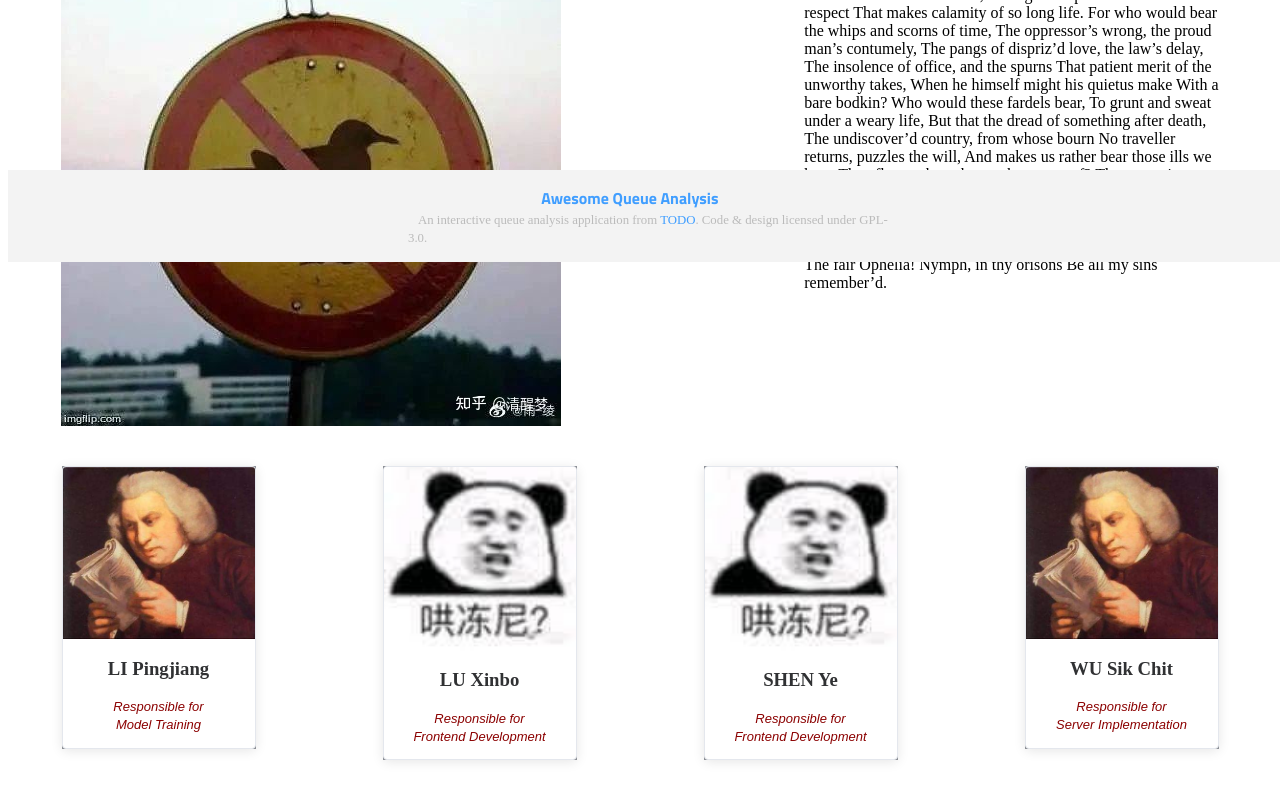
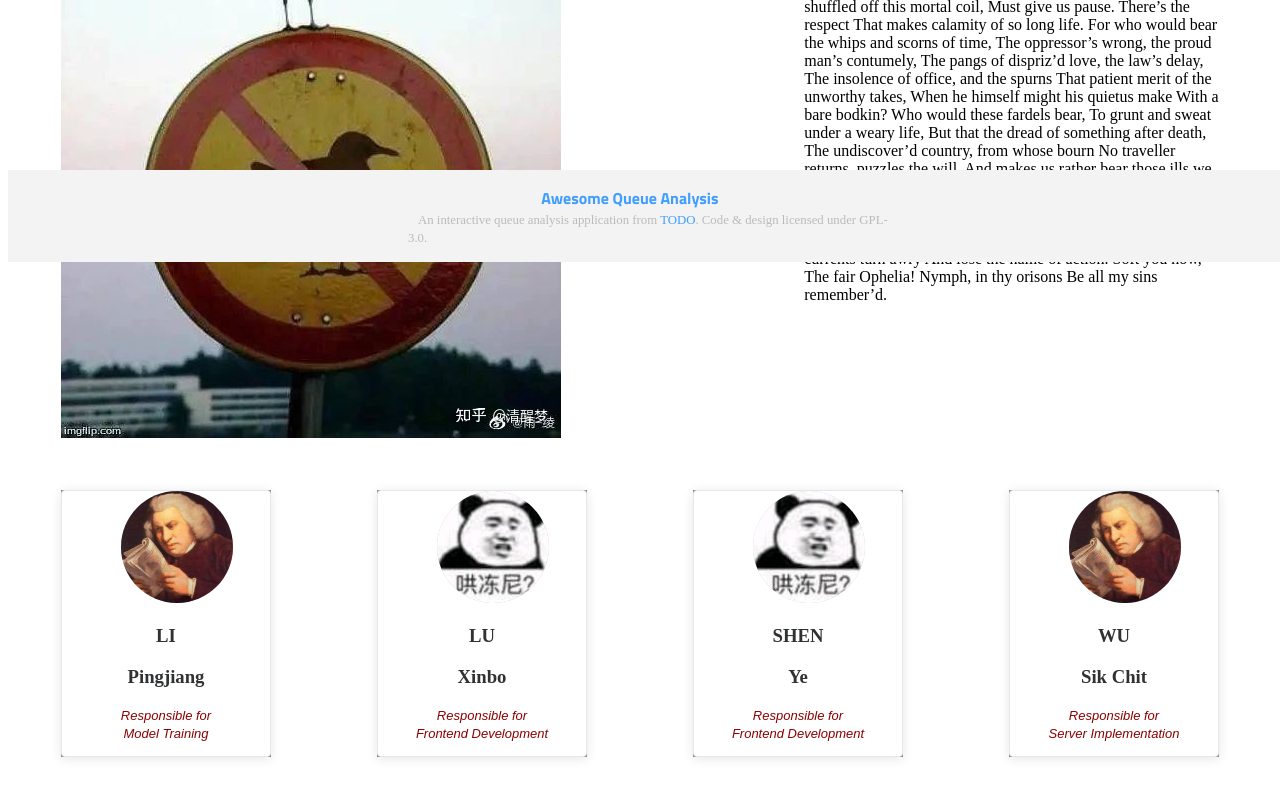
Before and after one commit to GCH5/fyp-frontend-elementui, a Vue app: page / in a window 1280 px wide. Shown: the part 538-1338 px from the top of the page. Built offline with nearby package versions, Linux system fonts and the light colour scheme; a web font is replaced by a local one.

Commit message:
minor changes

```diff
--- a/src/components/AppFooter.vue
+++ b/src/components/AppFooter.vue
@@ -4,7 +4,7 @@
       type="flex"
       justify="center"
     >
-      <el-col :span="4">
+      <el-col :xs="10" :md="4">
         <AppLink
           name="home"
           class="logo-font"
@@ -17,7 +17,7 @@
       type="flex"
       justify="center"
     >
-      <el-col :span="9">
+      <el-col :xs="10" :md="9">
         <span class="attribution">
           An interactive queue analysis application from
           <a href="https://thinkster.io">TODO</a>. Code &amp; design licensed under GPL-3.0.
--- a/src/components/AppIntro.vue
+++ b/src/components/AppIntro.vue
@@ -4,13 +4,13 @@
       justify="space-around"
       :gutter="10"
     >
-      <el-col :span="12">
+      <el-col :xs="24" :md="12">
         <img
           src="src/assets/img/bird.jpg"
           alt="bird"
         >
       </el-col>
-      <el-col :span="8">
+      <el-col :xs="24" :md="8">
         <p>
           To be, or not to be, that is the question:
           Whether ’tis nobler in the mind to suffer
--- a/src/components/AppNavigation.vue
+++ b/src/components/AppNavigation.vue
@@ -23,18 +23,17 @@
               v-for="link in navLinks"
               :key="link.name"
               :index="link.index"
-            >
-              {{ link.title }}
-            </el-menu-item>
+            >{{ link.title }}</el-menu-item>
+            <el-menu-item :index="githubLink">
               <a
-              class="icon-header"
                 :href="githubLink"
                 title="GitHub"
                 target="_blank"
                 rel="noreferrer noopener"
               >
-              <GitHubIcon />
+                <GitHubIcon></GitHubIcon>
               </a>
+            </el-menu-item>
           </el-menu>
         </el-col>
       </el-row>
@@ -42,20 +41,20 @@
   </nav>
 </template>
 
+
 <script setup lang="ts">
-import GitHubIcon from 'src/components/GitHubIcon.vue'
-import { menuActiveIndex as activeIndex } from 'src/store/store'
+import GitHubIcon from 'src/components/GitHubIcon.vue';
+const githubLink = "https://github.com/lxb007981/fyp2021-2022/"
+import {menuActiveIndex as activeIndex}  from 'src/store/store';
+const handleSelect = (key: string, keyPath: string[]) => {
+    activeIndex.value = key;
+}
+const selectHomePage = () => {
+    activeIndex.value = '/';
+}
 
 import type { AppRouteNames } from 'src/router'
 import type { RouteParams } from 'vue-router'
-const githubLink = 'https://github.com/lxb007981/fyp2021-2022/'
-const handleSelect = (key: string, keyPath: string[]) => {
-  activeIndex.value = key
-}
-
-const selectHomePage = () => {
-  activeIndex.value = '/'
-}
 
 interface NavLink {
     name: AppRouteNames
@@ -69,23 +68,26 @@ const navLinks = <NavLink[]>[
     {
         name: 'home',
         title: 'Home',
-    index: '/'
+        index: '/',
     },
     {
         name: 'analyze-video',
         title: 'Analyze Video',
-    index: '/analyze-video'
+        index: '/analyze-video',
 
     },
     {
         name: 'about',
         title: 'About',
-    index: '/about'
-  }
+        index: '/about',
+    },
 ]
 </script>
 
 <style lang="css" scoped>
+.el-menu-item * {
+  vertical-align: middle;
+}
 .navbar-brand {
   font-family: "Titillium Web", sans-serif;
   font-size: 1.5rem !important;
--- a/src/components/HomeNav.vue
+++ b/src/components/HomeNav.vue
@@ -1,7 +1,7 @@
 <template>
   <div>
-    <el-row justify="center">
-      <el-col :span="1">
+      <el-row style="padding-bottom:12px" justify="center">
+          <el-col :xs="6" :md="1">
               <AppLink name="analyze-video">
                   <el-button
                     size="large"
@@ -17,10 +17,10 @@
   </div>
 </template>
 <script lang="ts" setup>
-import { menuActiveIndex } from 'src/store/store'
+import { menuActiveIndex }  from 'src/store/store';
 const selectMenuIndex = (index: string) => {
-  menuActiveIndex.value = index
-}
+  menuActiveIndex.value = index;
+};
 
 </script>
 <style lang="css" scoped>
--- a/src/components/MemberInfo.vue
+++ b/src/components/MemberInfo.vue
@@ -3,27 +3,28 @@
         <el-row
             class="member-info"
             justify="space-around"
-      :gutter="20"
         >
             <el-col
+                style="padding-top:12px"
                 v-for="member in members"
                 :key="member.memberId"
-        :span="4"
+                :xs="10"
+                :md="4"
             >
                 <MemberInfoMember
-          :last-name="member.lastName"
-          :first-name="member.firstName"
+                    :lastName="member.lastName"
+                    :firstName="member.firstName"
                     :responsibility="member.responsibility"
-          :member-id="member.memberId"
-        />
+                    :memberId="member.memberId"
+                ></MemberInfoMember>
             </el-col>
         </el-row>
     </div>
 </template>
 
 <script lang="ts" setup>
-import MemberInfoMember from 'src/components/MemberInfoMember.vue'
-import { MemberInfo } from 'src/types/MemberInfo.interface'
+import MemberInfoMember from "./MemberInfoMember.vue";
+import MemberInfo from "./MemberInfoMember.vue";
 
 const members = <MemberInfo[]>[
     {
@@ -49,12 +50,12 @@ const members = <MemberInfo[]>[
         firstName: 'Sik Chit',
         responsibility: 'Server Implementation',
         memberId: '4'
-  }
+    },
 ]
 </script>
 <style lang="css" scoped>
   .member-info{
       padding-top: 36px;
-        padding-bottom: 60px;
+      padding-bottom: 140px;
   }
 </style>
--- a/src/components/MemberInfoMember.vue
+++ b/src/components/MemberInfoMember.vue
@@ -1,22 +1,27 @@
 <template>
   <div class="card">
     <el-card :body-style="{ padding: '0px' }">
-      <img
+      <el-row :gutter="10" justify="center">
+        <el-col :xs="14" :md="11">
+          <el-avatar
+            size="large"
+            class="image"
+            :alt="`memberAvatar${props.memberId}`"
             :src="getImageUrl(props.memberId)"
-        :alt="`memberAvatar${props.memberId}`"
-        class="image"
-      >
+          ></el-avatar>
+        </el-col>
+      </el-row>
+
       <div>
-        <h3 style="text-align:center">
-          {{ props.lastName }} {{ props.firstName }}
-        </h3>
+        <h3 style="text-align:center">{{props.lastName}}</h3>
+        <h3 style="text-align:center">{{props.firstName}}</h3>
         <p
           style="font-size: 13px;line-height: 1.4em;text-align: center;font-style: italic;font-family: futura-lt-w01-light,sans-serif;color: #8B0000;"
           class="introduct"
         >
           Responsible for
-          <br>
-          {{ props.responsibility }}
+          <br />
+          {{props.responsibility}}
         </p>
       </div>
     </el-card>
@@ -43,9 +48,8 @@ const props = defineProps<MemberInfo>()
   </script>
 
   <style lang="css" scoped>
-.image {
-  width: 100%;
-  display: block;
+  .el-avatar--large {
+      --el-avatar-size: 112px;
   }
 
   .clearfix:before,
```
Lines whose indentation alone changed are shown as unchanged.
